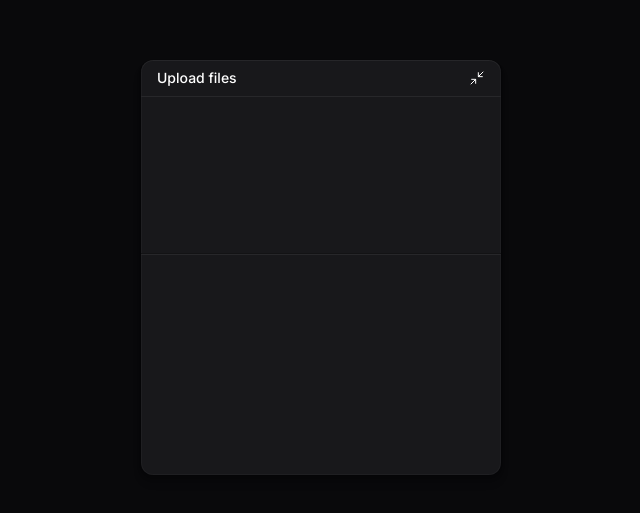
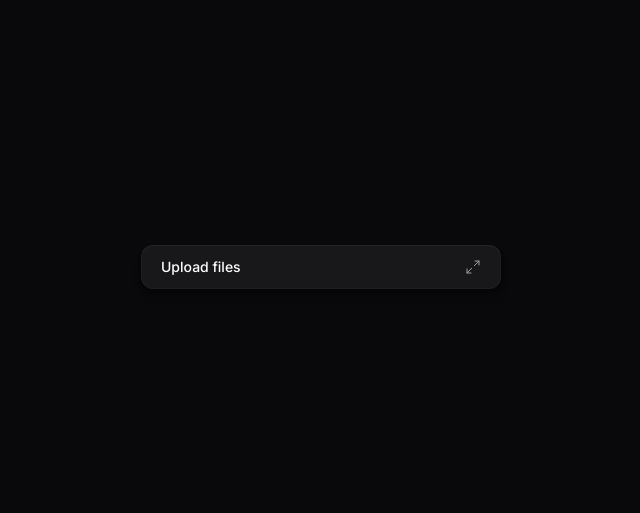
Before and after one commit to gabislera/Upload-widget, a React (Vite) app: page / in a window 1280 px wide. Shown: the part 133-646 px from the top of the page, without its empty margins (319-959 px from the left). Built offline with nearby package versions, Linux system fonts and the light colour scheme.

Commit message:
feat: integrate Radix UI collapsible component and update upload widget structure

```diff
--- a/package.json
+++ b/package.json
@@ -10,10 +10,12 @@
     "preview": "vite preview"
   },
   "dependencies": {
+    "@radix-ui/react-collapsible": "^1.1.11",
     "@tailwindcss/vite": "^4.1.11",
     "lucide-react": "^0.525.0",
     "react": "^19.1.0",
     "react-dom": "^19.1.0",
+    "tailwind-variants": "^1.0.0",
     "tailwindcss": "^4.1.11"
   },
   "devDependencies": {
--- /dev/null
+++ b/src/components/ui/buttom.tsx
@@ -0,0 +1,26 @@
+import { type ComponentProps } from "react";
+import { tv, type VariantProps } from "tailwind-variants";
+
+const buttonVariants = tv({
+  base: "text-zinc-400 rounded-lg hover:text-zinc-100 hover:bg-zinc-800 disabled:opacity-50 disabled:pointer-events-none",
+
+  variants: {
+    size: {
+      default: "px-3 py-2",
+      icon: "p-2",
+      "icon-sm": "p-1",
+    },
+  },
+
+  defaultVariants: {
+    size: "default",
+  },
+});
+
+export function Button({
+  size,
+  className,
+  ...props
+}: ComponentProps<"button"> & VariantProps<typeof buttonVariants>) {
+  return <button className={buttonVariants({ size, className })} {...props} />;
+}
--- a/src/components/upload-widget-header.tsx
+++ b/src/components/upload-widget-header.tsx
@@ -1,12 +1,16 @@
 import { Minimize2 } from "lucide-react";
+import { Button } from "./ui/buttom";
+import * as Collapsible from "@radix-ui/react-collapsible";
 
 export function UploadWidgetHeader() {
   return (
     <div className="w-full p-4 py-2 bg-white/2 border-zinc-800 border-b flex items-center justify-between">
       <span className="text-sm font-medium">Upload files</span>
-      <button type="button">
-        <Minimize2 strokeWidth={1.5} className="size-4" />
-      </button>
+      <Collapsible.Trigger asChild>
+        <Button type="button" size="icon" className="-mr-2">
+          <Minimize2 strokeWidth={1.5} className="size-4" />
+        </Button>
+      </Collapsible.Trigger>
     </div>
   );
 }
--- a/src/components/upload-widget.tsx
+++ b/src/components/upload-widget.tsx
@@ -1,10 +1,18 @@
+import * as Collapsible from "@radix-ui/react-collapsible";
 import { UploadWidgetDropzone } from "./upload-widget-dropzone";
+import { UploadWidgetUploadList } from "./upload-widget-upload-list";
 import { UploadWidgetHeader } from "./upload-widget-header";
-import { UploadWidgetUploadList } from "./upload-widget-upload-list";
+import { useState } from "react";
+import { UploadWidgetMinimizedButton } from "./upload.widget-minimized-button";
 
 export function UploadWidget() {
+  const [isWidgetOpen, setIsWidgetOpen] = useState(false);
   return (
-    <div className="bg-zinc-900 w-full overflow-hidden max-w-[360px] rounded-xl shadow-shape">
+    <Collapsible.Root onOpenChange={setIsWidgetOpen}>
+      <div className="bg-zinc-900 overflow-hidden w-[360px] rounded-xl shadow-shape">
+      {!isWidgetOpen && <UploadWidgetMinimizedButton />}
+
+       <Collapsible.Content>
         <UploadWidgetHeader />
 
           <div className="flex flex-col gap-4 py-3">
@@ -14,6 +22,8 @@
 
             <UploadWidgetUploadList />
           </div>
+       </Collapsible.Content>
       </div>
+    </Collapsible.Root>
   );
 }
--- /dev/null
+++ b/src/components/upload.widget-minimized-button.tsx
@@ -0,0 +1,15 @@
+import * as Collapsible from "@radix-ui/react-collapsible";
+import { Maximize2 } from "lucide-react";
+
+export function UploadWidgetMinimizedButton() {
+  return (
+    <Collapsible.Trigger className="group w-full bg-white/2 py-3 px-5 flex items-center justify-between">
+      <span className="text-sm font-medium">Upload files</span>
+
+      <Maximize2
+        strokeWidth={1.5}
+        className="size-4 text-zinc-400 group-hover:text-zinc-100"
+      />
+    </Collapsible.Trigger>
+  );
+}
```
Also changed, not shown: 1 other file (tests, documents, lock files or other folders). Lines whose indentation alone changed are shown as unchanged.
